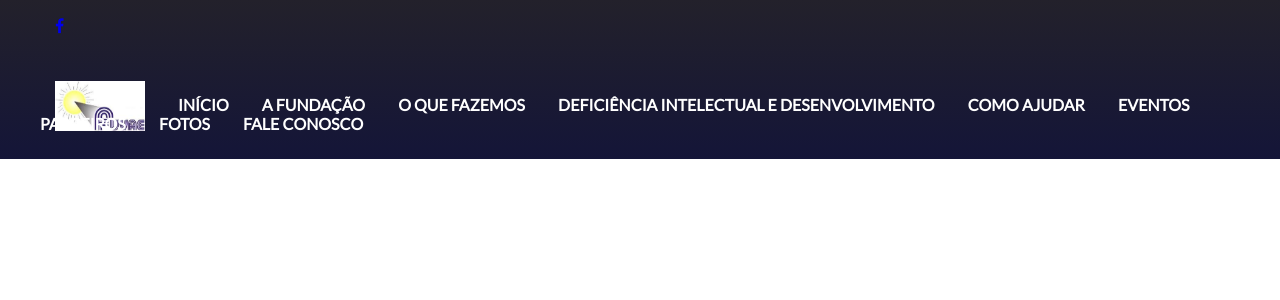
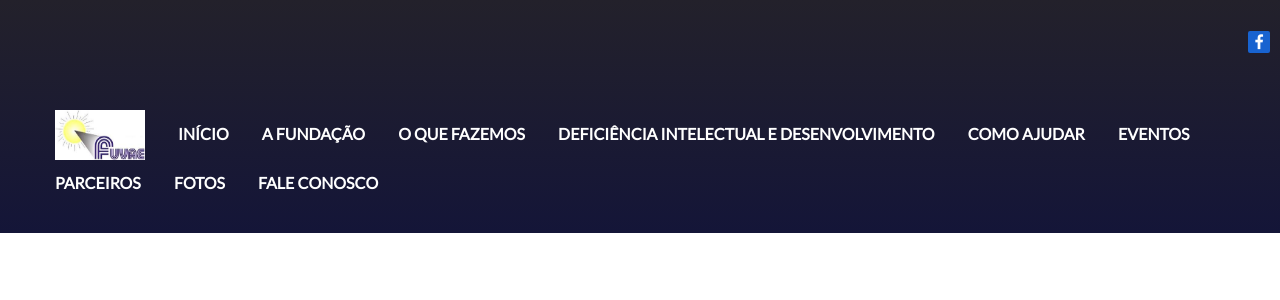
Before and after one commit to LSayuri/Estagio, a PHP site: page / in a window 1280 px wide. Shown: the top 300 px of the page. Run offline with PHP 8.4, Linux system fonts and the light colour scheme; some libraries are stand-ins or nearby versions.

Commit message:
AGIHAGÇOJAI

```diff
--- a/css/estilos.css
+++ b/css/estilos.css
@@ -20,7 +20,7 @@ body{
 
 #menu li{
 
-	display: inline;
+	display: inline-block;
 	margin: 15px;
 }
 
@@ -66,3 +66,16 @@ body{
 
 	color: #E4E13A;
 }
+
+#facebook i{
+
+	color: #FFFFFF;
+	background-color: #1863D0;
+	height: 22px;
+	width: 22px;
+	border-radius: 2px;
+	text-align: center;
+	line-height: 23px;
+	position: absolute;
+	right: 10px;
+}
--- a/index.html
+++ b/index.html
@@ -4,9 +4,10 @@
 
 		<title>FUVAE</title>
 		<meta charset="utf-8">
-		<link rel="stylesheet" type="text/css" href="//netdna.bootstrapcdn.com/font-awesome/4.0.3/css/font-awesome.css" >
+		<link rel="stylesheet" type="text/css" href="http://netdna.bootstrapcdn.com/font-awesome/4.0.3/css/font-awesome.css" >
 		<link href="https://fonts.googleapis.com/css?family=Lato" rel="stylesheet">
 		<link rel="stylesheet" type="text/css" href="css/estilos.css">
+		<script src="js/meuscript.js" type="text/javascript"></script>
 	</head>
 
 	<body>
@@ -15,7 +16,7 @@
 
 			<ul id="facebook">
 
-				<li> <a href="#"> <i class="fa fa-facebook"></i> </a> </li>
+				<li> <a href="https://www.facebook.com/fuvae.apae?ref=ts&fref=ts" target="_blank"> <i class="fa fa-facebook"></i> </a> </li>
 			</ul>
 
 			<ul id="redirect">
```
Also changed, not shown: js/meuscript.js (added).
